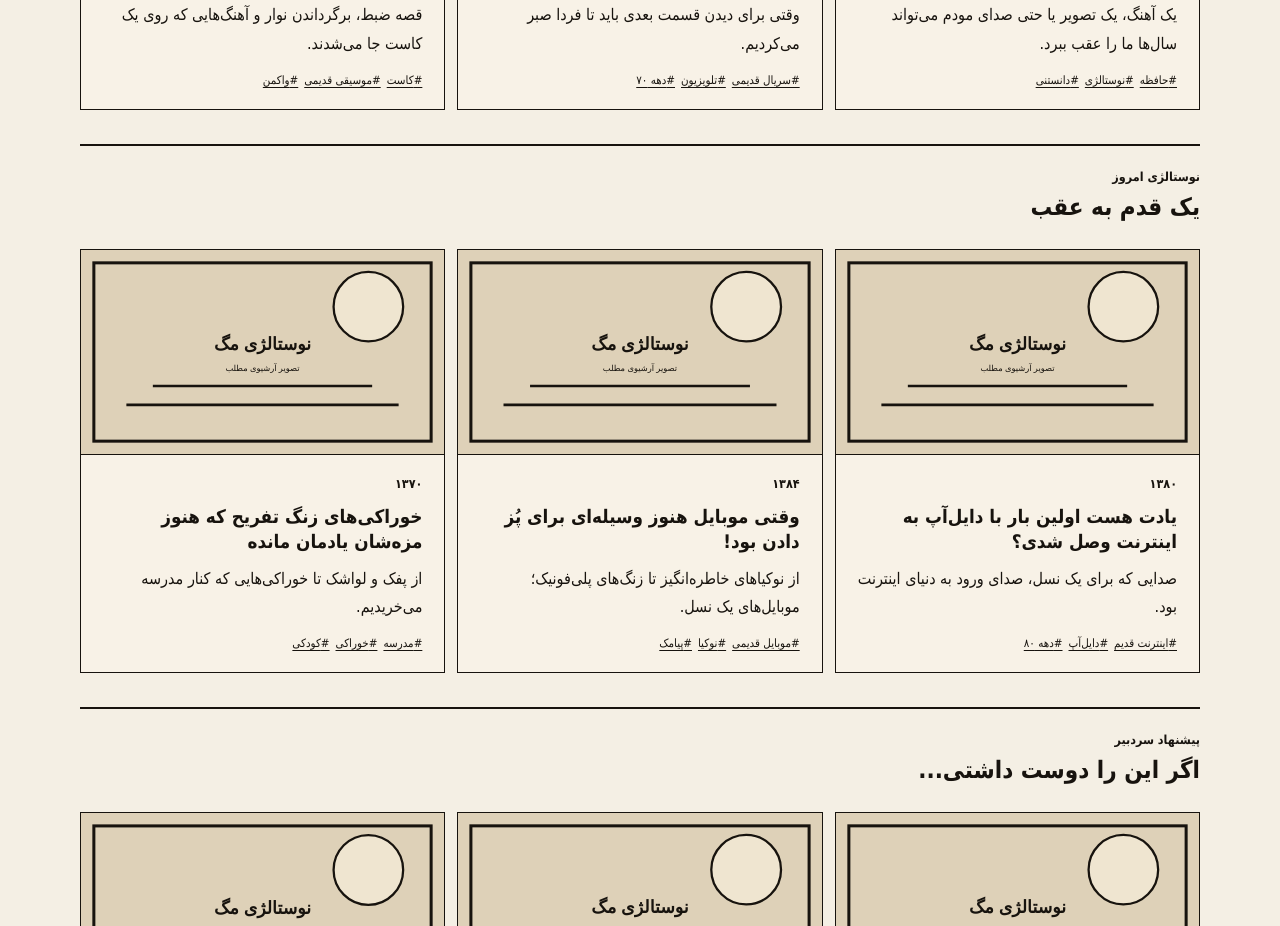
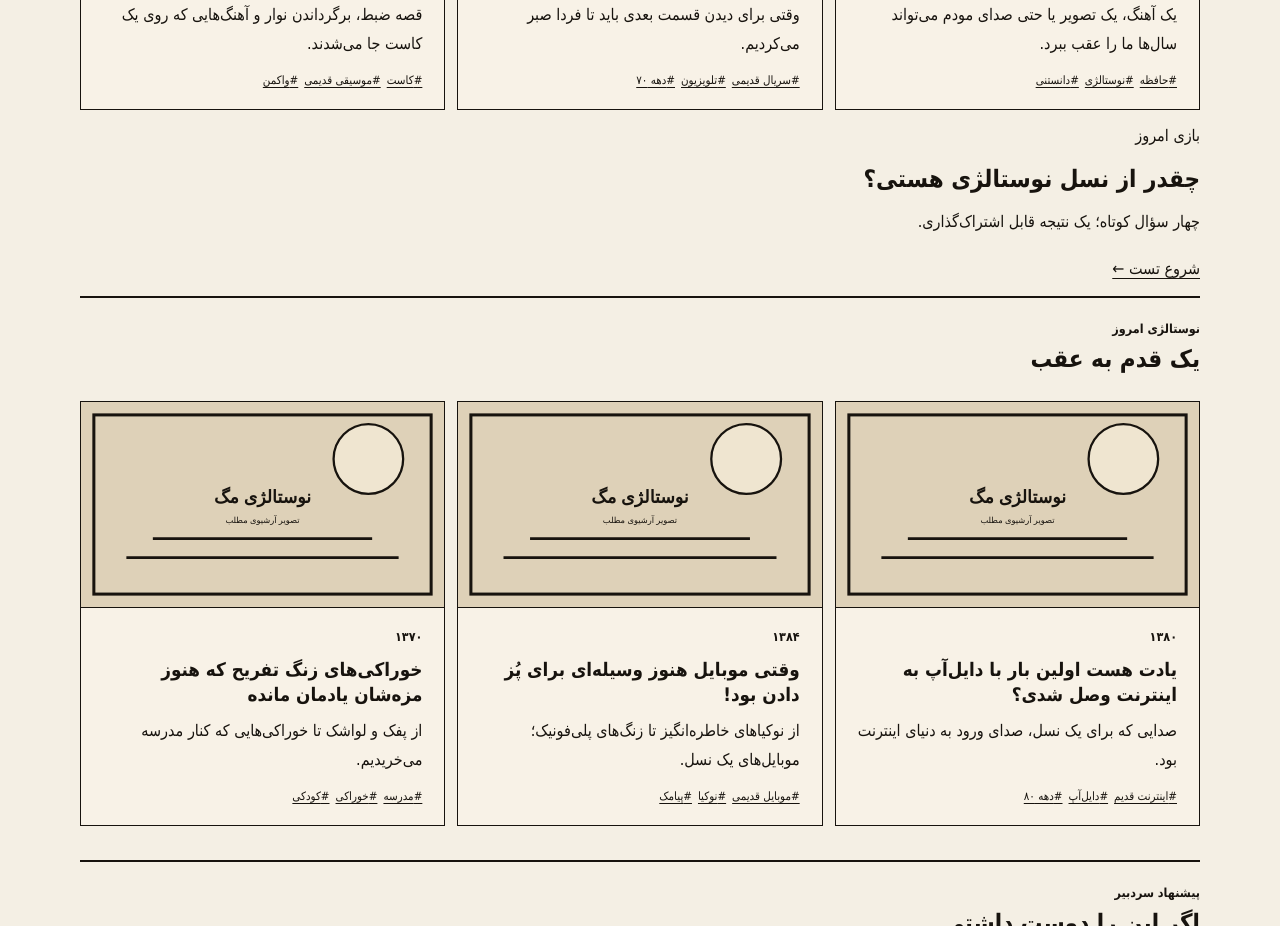
Before and after one commit to mohammadghadimi88/nostalgia-mag, a Next.js app: page / in a window 1280 px wide. Shown: the part 2060-2986 px from the top of the page. Built offline with nearby package versions, Linux system fonts and the light colour scheme; no server answers.

Commit message:
Promote interactive quiz on homepage

```diff
--- a/app/page.tsx
+++ b/app/page.tsx
@@ -22,6 +22,7 @@ export default function HomePage() {
         <div className="section-heading"><span>تازه از دکه</span><h2 id="latest-heading">تازه‌ترین مطالب</h2></div>
         <div className="article-grid">{articles.slice(0, 6).map((article) => <ArticleCard article={article} key={article.slug} />)}</div>
       </section>
+      <section className="quiz-promo"><div><span>بازی امروز</span><h2>چقدر از نسل نوستالژی هستی؟</h2><p>چهار سؤال کوتاه؛ یک نتیجه قابل اشتراک‌گذاری.</p></div><Link className="hero-link" href="/games/nostalgia">شروع تست ←</Link></section>
       <section className="latest" aria-labelledby="nostalgia-heading">
         <div className="section-heading"><span>نوستالژی امروز</span><h2 id="nostalgia-heading">یک قدم به عقب</h2></div>
         <div className="article-grid">{articles.filter((article) => article.section === "nostalgia").slice(0, 3).map((article) => <ArticleCard article={article} key={article.slug} />)}</div>
```
